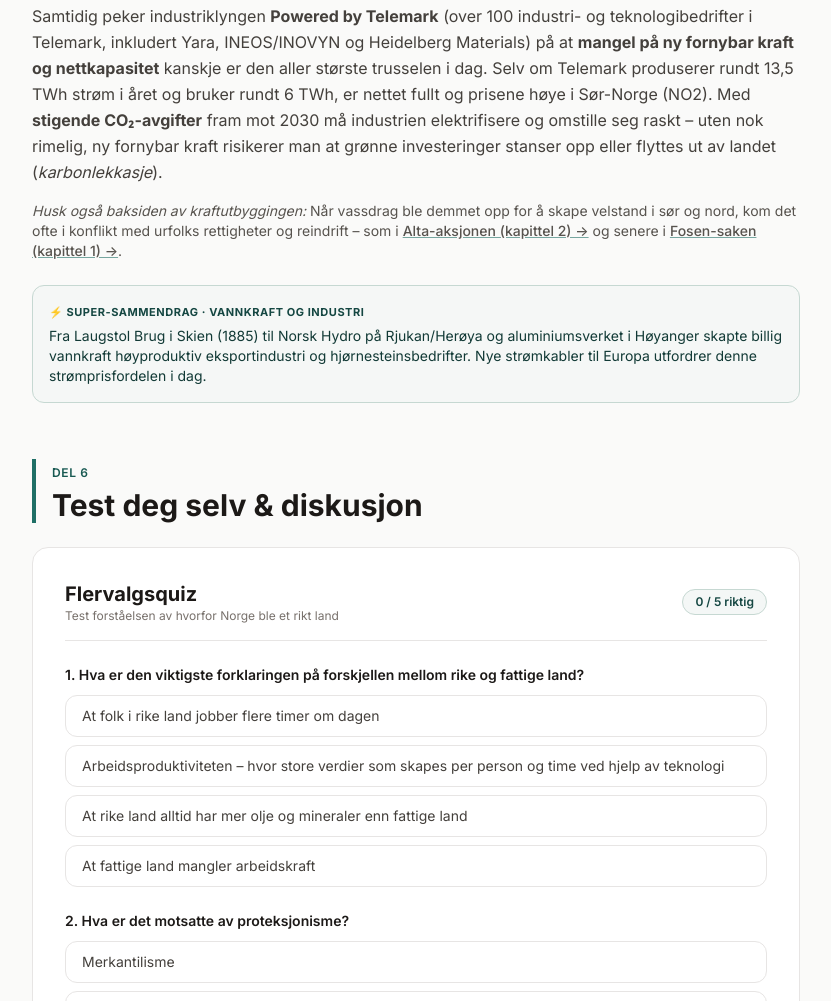
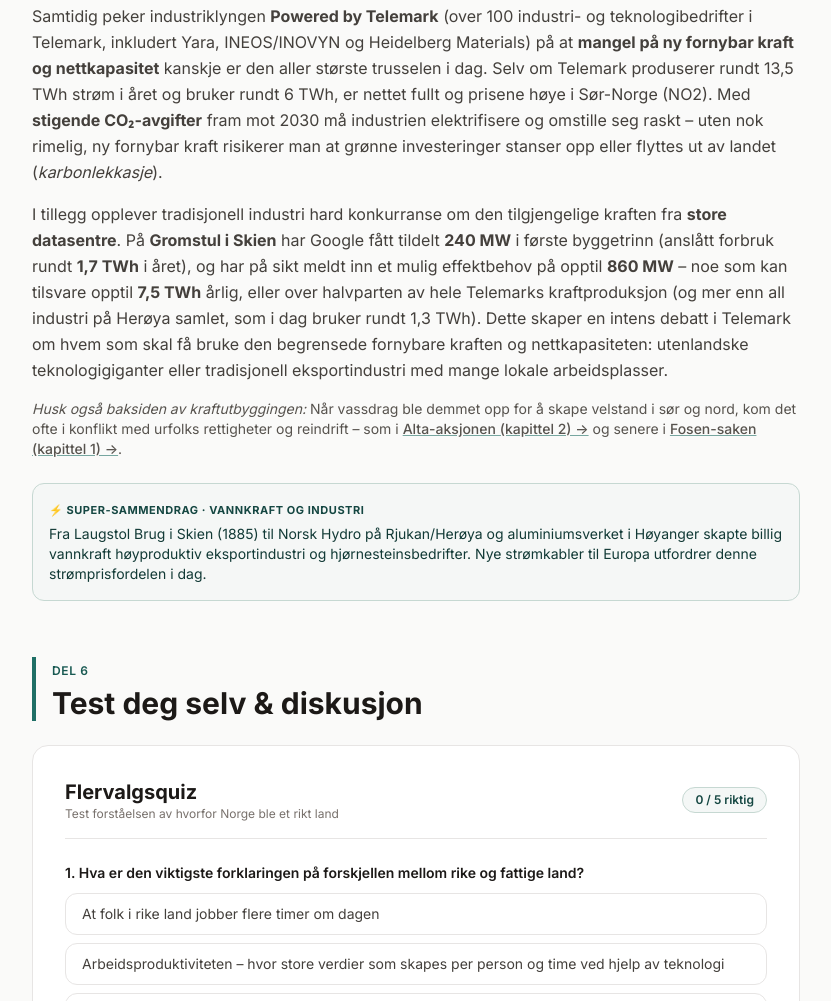
Before and after one commit to nilsnaas/Samfunnsgeografi, a plain HTML site: page velstand.html in a window 1280 px wide. Shown: the part 7350-8351 px from the top of the page, without its empty margins (359-1190 px from the left). Drawn offline with nearby package versions, Linux system fonts and the light colour scheme.

Commit message:
Legg til trussel fra datasentre (Google Gromstul i Skien) og kraftkonkurranse mot tradisjonell industri

```diff
--- a/velstand.html
+++ b/velstand.html
@@ -423,6 +423,9 @@
             <p>
               Samtidig peker industriklyngen <strong>Powered by Telemark</strong> (over 100 industri- og teknologibedrifter i Telemark, inkludert Yara, INEOS/INOVYN og Heidelberg Materials) på at <strong>mangel på ny fornybar kraft og nettkapasitet</strong> kanskje er den aller største trusselen i dag. Selv om Telemark produserer rundt 13,5 TWh strøm i året og bruker rundt 6 TWh, er nettet fullt og prisene høye i Sør-Norge (NO2). Med <strong>stigende CO₂-avgifter</strong> fram mot 2030 må industrien elektrifisere og omstille seg raskt – uten nok rimelig, ny fornybar kraft risikerer man at grønne investeringer stanser opp eller flyttes ut av landet (<em>karbonlekkasje</em>).
             </p>
+            <p>
+              I tillegg opplever tradisjonell industri hard konkurranse om den tilgjengelige kraften fra <strong>store datasentre</strong>. På <strong>Gromstul i Skien</strong> har Google fått tildelt <strong>240 MW</strong> i første byggetrinn (anslått forbruk rundt <strong>1,7 TWh</strong> i året), og har på sikt meldt inn et mulig effektbehov på opptil <strong>860 MW</strong> – noe som kan tilsvare opptil <strong>7,5 TWh</strong> årlig, eller over halvparten av hele Telemarks kraftproduksjon (og mer enn all industri på Herøya samlet, som i dag bruker rundt 1,3 TWh). Dette skaper en intens debatt i Telemark om hvem som skal få bruke den begrensede fornybare kraften og nettkapasiteten: utenlandske teknologigiganter eller tradisjonell eksportindustri med mange lokale arbeidsplasser.
+            </p>
             <p class="text-sm text-stone-600">
               <em>Husk også baksiden av kraftutbyggingen:</em> Når vassdrag ble demmet opp for å skape velstand i sør og nord, kom det ofte i konflikt med urfolks rettigheter og reindrift – som i <a href="samenes-hjemland.html#alta-aksjonen" class="underline decoration-nordic-600/60 hover:text-nordic-700 font-medium">Alta-aksjonen (kapittel 2) →</a> og senere i <a href="urfolk.html#fosen-saken" class="underline decoration-nordic-600/60 hover:text-nordic-700 font-medium">Fosen-saken (kapittel 1) →</a>.
             </p>
```
